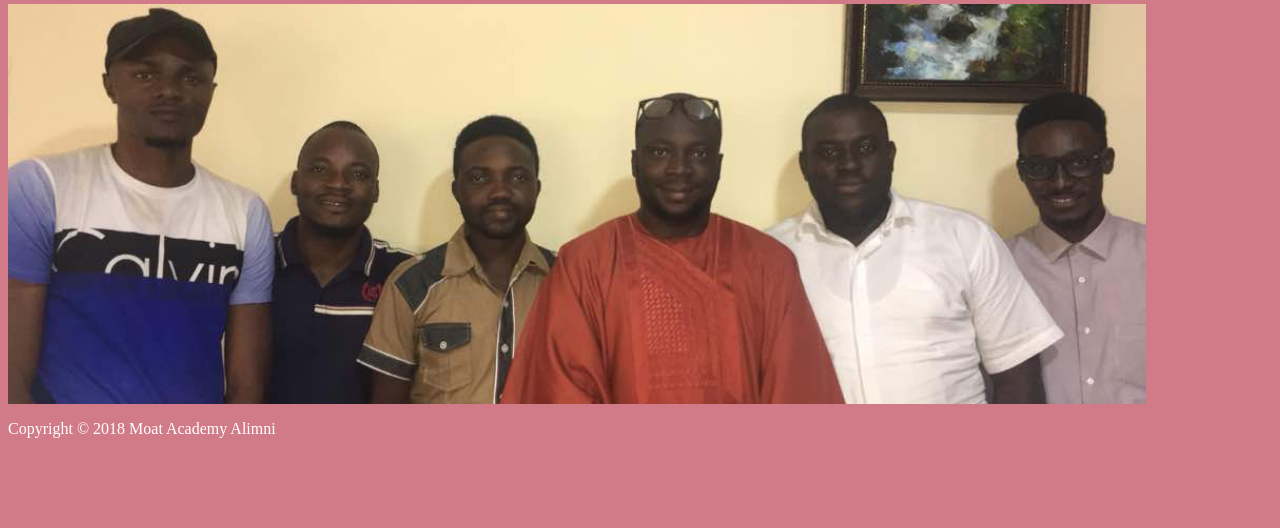
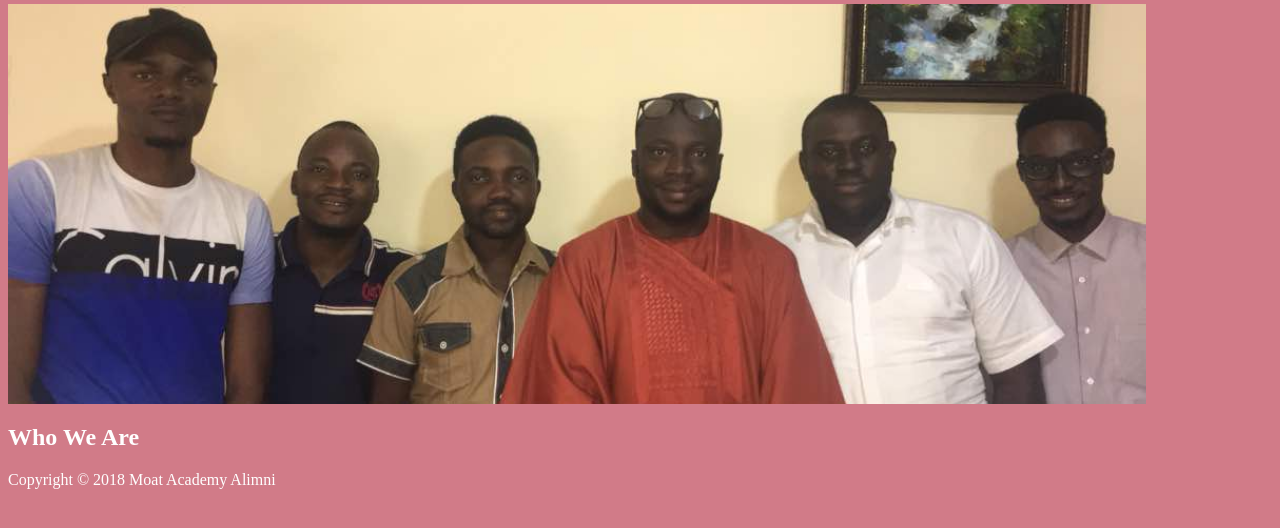
Before and after one commit to bamido/MoatAcademyAlumni, a plain HTML site: page whoweare.html in a window 1280 px wide. Shown: the part 96-624 px from the top of the page. Drawn offline with Linux system fonts and the light colour scheme.

Commit message:
Started the header Div

```diff
--- a/whoweare.html
+++ b/whoweare.html
@@ -49,7 +49,11 @@
 			<div class="banner"></div>
 
 		<!-- insert your code below -->
+		<div>
+			<h2>Who We Are </h2>
 
+
+		</div>
 
 
 
```
